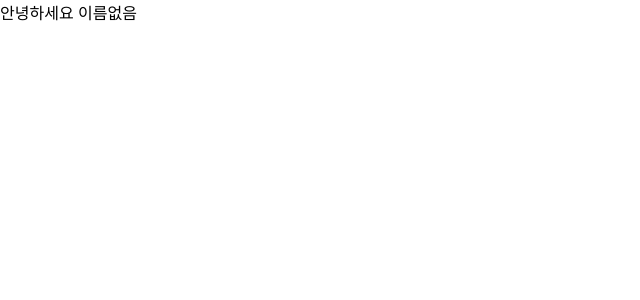
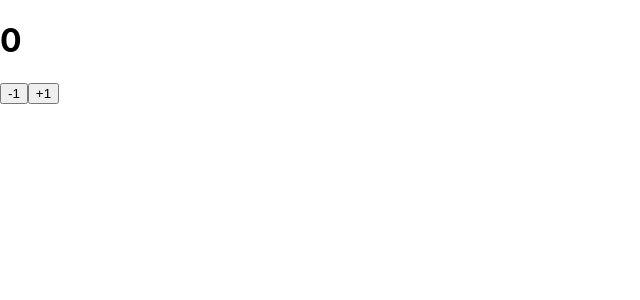
Before and after one commit to sone1118/react_study, a React (Create React App) app in the folder react_app2/: page / in a window 1280 px wide. Shown: the top 300 px of the page, without its empty margins (0-640 px from the left). Built offline with nearby package versions, Linux system fonts and the light colour scheme.

Commit message:
class 형 Component로 Counter 구현

```diff
--- a/react_app2/src/Counter.js
+++ b/react_app2/src/Counter.js
@@ -1,4 +1,4 @@
-import React, { useReducer } from "react";
+import React, { Component, useReducer } from "react";
 
 //상태 업데이트 로직을 함수 밖으로 빼서 만들어주자
 // =useReducer 로 가능
@@ -8,47 +8,130 @@ import React, { useReducer } from "react";
 //action 은 {type: 'INCREMENT'} {type: 'DECREMENT'} 등으로 해주는데
 //이름은 직접 설정 가능하다.
 //action이 무엇이냐 에 따라서 업데이트를 해준다.
-function reducer(state, action) {
-    console.log('reducer');
-    switch (action.type) {
-        case 'INCREMENT':
-            return state + 1;
-        case 'DECREMENT':
-            return state - 1;
-        case 'DECREMENT2':
-            return state - 2;
-        default:
-            throw new Error('Unhanded action');
-            //return state;
+// function reducer(state, action) {
+//     console.log('reducer');
+//     switch (action.type) {
+//         case 'INCREMENT':
+//             return state + 1;
+//         case 'DECREMENT':
+//             return state - 1;
+//         case 'DECREMENT2':
+//             return state - 2;
+//         default:
+//             throw new Error('Unhanded action');
+//             //return state;
 
+//     }
+// }
+
+
+
+// function Counter() {
+//     console.log('counter');
+//     //현재의 상태 number, 보내다: 액션을 발생시킨다 dispatch
+//     //useReducer(reducer함수, 초기값);
+//     const [number, dispatch] = useReducer(reducer, 0);
+
+//     const onIncrease = () => {
+//         dispatch({
+//             type: 'INCREMENT'
+//         });
+//     }
+//     const onDecrease = () => {
+//         dispatch({
+//             type: 'DECREMENT2'
+//         });
+//     }
+//     return(
+//         <div>
+//             <h1>{number}</h1>
+//             <button onClick={onDecrease}>-2</button>
+//             <button onClick={onIncrease}>+1</button>
+//         </div>
+//     );
+// }
+
+
+//class형으로 만들어보자
+class Counter extends Component {
+
+    constructor(props) {
+        super(props);
+        //이 함수 내에서 this를 사용 하기 위해서 bind해줌
+        //이게 일반적인 방법
+        //아니면 그냥 함수를 에로우 함수로 써서 this걍 쓰면됨
+        this.handleDecrease = this.handleDecrease.bind(this);
+        // this.handleIncrease = this.handleIncrease.bind(this);
+
+        //state는 무조건 객체 형태여야 한다.
+        this.state = {
+            counter: 0,
+            fixted: 1,
+            updateMe: {
+                toggleMe: false,
+                dontChangeMe: 1
+            }
         }
     }
 
+    //state설정은 이렇게 해줘 도 됨
+    //정식 js 문법은 아니지만
+    //class properties 라고 해서 바벨플로그인을 통해서 사용할 수 있는 문법이다
+    //create-react-app 에서는 자동으로 문법이 적용되어 있어서 사용 할 수 있다.
+
+    // state = {
+    //     counter: 0
+    // }
 
 
-function Counter() {
-    console.log('counter');
-    //현재의 상태 number, 보내다: 액션을 발생시킨다 dispatch
-    //useReducer(reducer함수, 초기값);
-    const [number, dispatch] = useReducer(reducer, 0);
+    handleIncrease= () => {
+        console.log(this);
+        console.log('increase');
 
-    const onIncrease = () => {
-        dispatch({
-            type: 'INCREMENT'
+        //변경할 값만 넣어주면 해당값만 업데이트 하고
+        //나머지 값은 그대로 놔둔다.
+        this.setState({
+            counter: this.state.counter + 1
+        });
+
+        //setState도 함수형 업데이트가 가능하다
+        //함수 형은 바로 업데이트가 되지만
+        //3번 호출하면 +3됨
+        //그냥 객체로 넣는 것은 바로 업데이트가 되지 않아
+        //3번 호출해도 +1만됨
+        this.setState(state => ({
+            counter: state.counter + 1
+        }));
+    }
+
+    handleDecrease() {
+        console.log(this);
+        console.log('decrease');
+        this.setState({
+            counter: this.state.counter - 1
         });
     }
-    const onDecrease = () => {
-        dispatch({
-            type: 'DECREMENT2'
+
+    //최상위 state 값들은 따로 안넣어 줘도 변경이 없으면 유지가 되지만
+    // 그 안에 객체가 있고 그것을 변경한다면 다 넣어줘야함.
+    handleToggle = () => {
+        this.setState({
+            updateMe: {
+                ...this.state.updateMe,
+                toggleMe: !this.state.updateMe.toggleMe,
+            }
         });
     }
-    return(
+
+    render() {
+        return (
         <div>
-            <h1>{number}</h1>
-            <button onClick={onDecrease}>-2</button>
-            <button onClick={onIncrease}>+1</button>
+            <h1>{this.state.counter}</h1>
+            <button onClick={this.handleDecrease}>-1</button>
+            <button onClick={this.handleIncrease}>+1</button>
         </div>
-    );
+        )
+    }
 }
 
 export default Counter;
--- a/react_app2/src/index.js
+++ b/react_app2/src/index.js
@@ -2,7 +2,7 @@ import React from 'react';
 import ReactDOM from 'react-dom/client';
 import './index.css';
 import App from './App';
-import Hello from './hello'
+import Counter from './Counter';
 import reportWebVitals from './reportWebVitals';
 //import ContextSample from './ContextSample';
 
@@ -10,7 +10,7 @@ const root = ReactDOM.createRoot(document.getElementById('root'));
 root.render(
   //<React.StrictMode>
   <div>
-    <Hello />
+    <Counter />
   </div>
   //</React.StrictMode>
 );
```
Lines whose indentation alone changed are shown as unchanged.
